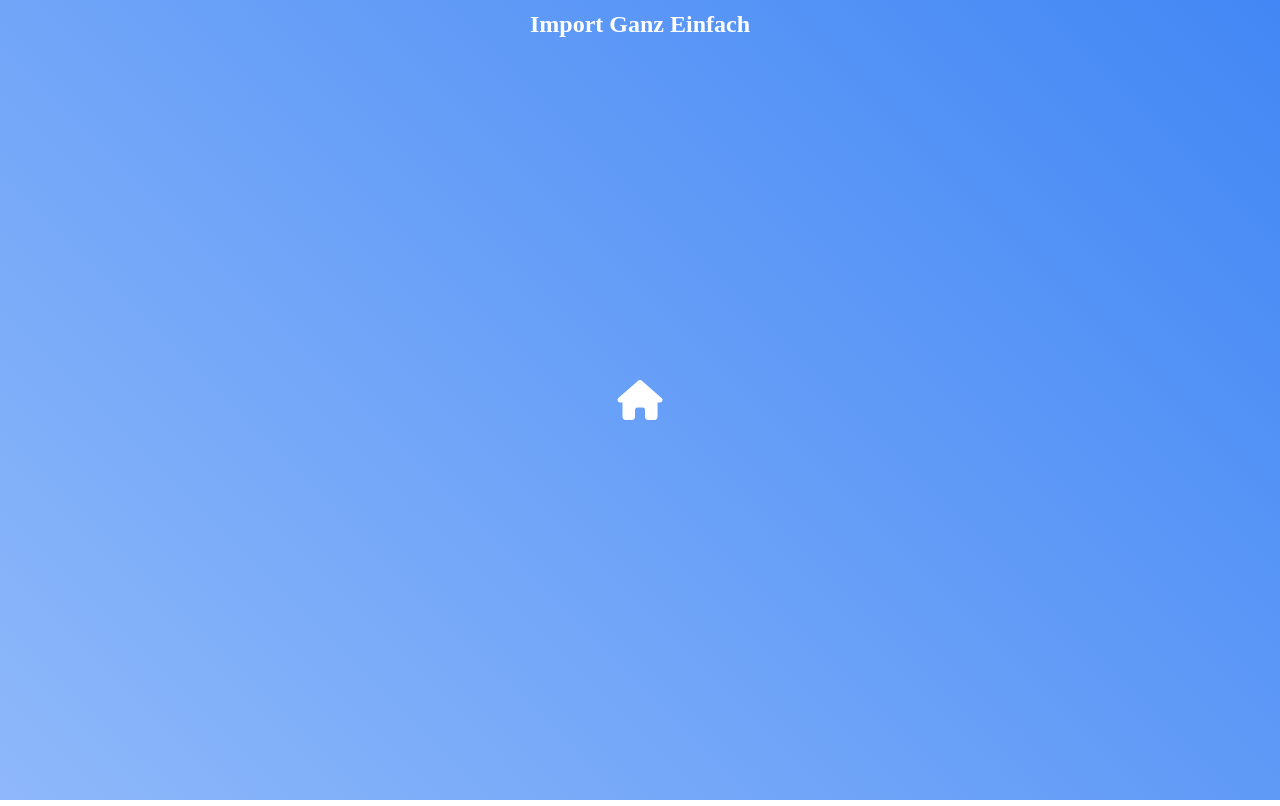
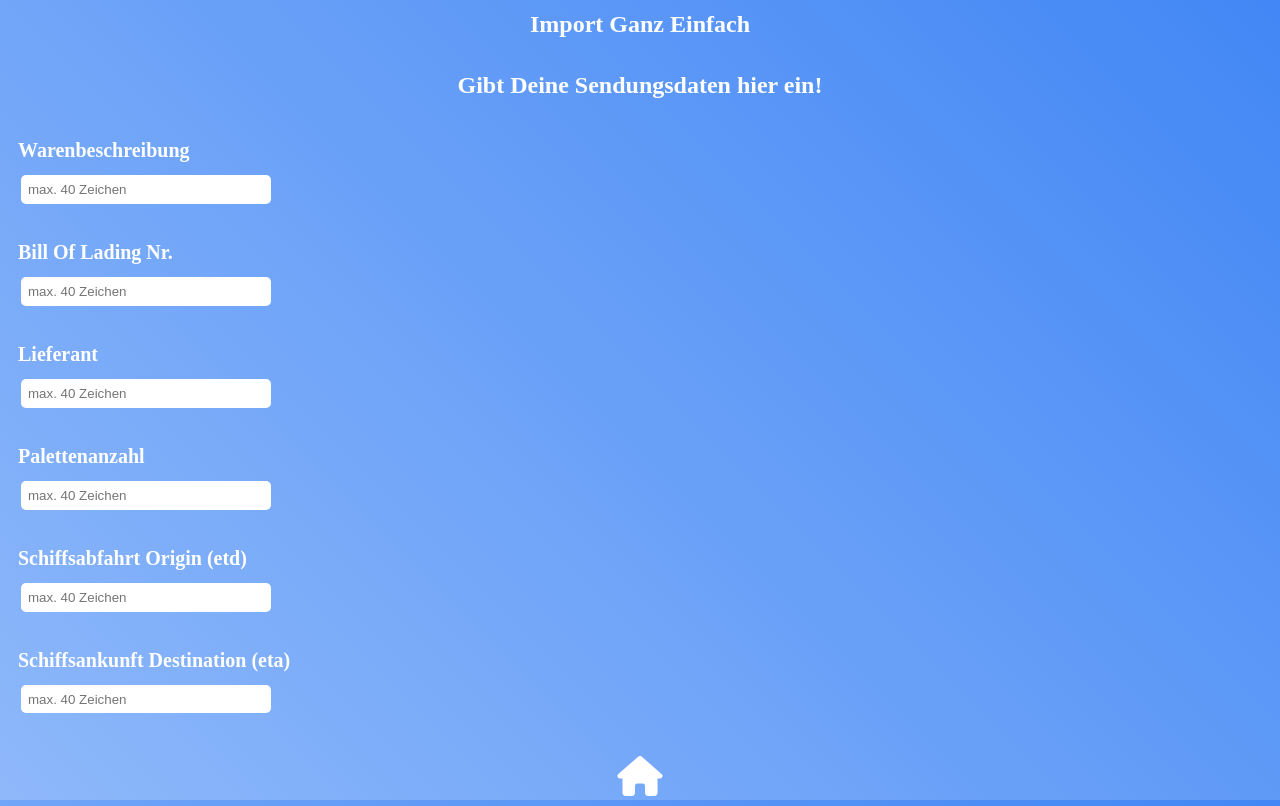
Before and after one commit to uwejettkant/capstone-project, a React (Create React App) app in the folder frontend/: page /create-shipments in a window 1280 px wide. Built offline with nearby package versions, Linux system fonts and the light colour scheme.

Commit message:
static create page
Signed-off-by: Uwe Jettkant <uj@MacBook-Pro.fritz.box>

```diff
--- a/frontend/src/App.js
+++ b/frontend/src/App.js
@@ -4,6 +4,7 @@ import Header from './Header'
 import Home from './Home'
 import TaskList from './TaskList'
 import IndividualNotes from './IndividualNotes'
+import CreateShipments from './CreateShipments'
 import Footer from './Footer'
 import { Switch, Route } from 'react-router-dom'
 
@@ -22,6 +23,9 @@ export default function App() {
         <Route path="/individual-notes">
           <IndividualNotes />
         </Route>
+        <Route path="/create-shipments">
+          <CreateShipments />
+        </Route>
       </Switch>
       <Footer />
     </>
--- /dev/null
+++ b/frontend/src/CreateShipments.js
@@ -0,0 +1,39 @@
+import React, { useState, } from 'react'
+import styled from 'styled-components/macro'
+import NoteForm from './NoteForm'
+
+export default function CreateShipments() {
+    const [notice, setNotice] = useState([])
+
+    function addNotice(text) {
+        const newNotice = [...notice, { text }]
+        setNotice(newNotice)
+        console.log(text)
+      }
+
+      return (
+        <main>
+            <Headline>Gibt Deine Sendungsdaten hier ein!</Headline>
+            <NoteForm addNotice={addNotice} defaultText='Warenbeschreibung'/>
+            <NoteForm addNotice={addNotice} defaultText='Bill Of Lading Nr.'/>
+            <NoteForm addNotice={addNotice} defaultText='Lieferant'/>
+            <NoteForm addNotice={addNotice} defaultText='Palettenanzahl'/>
+            <NoteForm addNotice={addNotice} defaultText='Schiffsabfahrt Origin (etd)'/>
+            <NoteForm addNotice={addNotice} defaultText='Schiffsankunft Destination (eta)'/>
+            <NoteForm addNotice={addNotice} defaultText='Abfahrtshafen' />
+            <NoteForm addNotice={addNotice} defaultText='Ankunftshafen' />
+        </main>
+      )
+    }
+
+    const Headline = styled.h2`
+        font-weight: bold;
+        color: #fff;
+        text-align: center;
+        padding: 1em;
+        margin: 0;
+    `
+
+    const SubmitedText = styled.p`
+      color: #fff;
+    `
--- a/frontend/src/Home.js
+++ b/frontend/src/Home.js
@@ -13,6 +13,9 @@ export default function Home() {
         </NavLinkStyled>
         <NavLinkStyled to="/individual-notes">
           <h4>Meine Notizen</h4>
+        </NavLinkStyled>
+        <NavLinkStyled to="/create-Shipments">
+          <h4>Erfasse Deine Sendung</h4>
         </NavLinkStyled>
       </LinkWrapper>
     </>
--- a/frontend/src/IndividualNotes.js
+++ b/frontend/src/IndividualNotes.js
@@ -10,7 +10,7 @@ export default function IndividualNotes() {
       isCompleted: false,
     },
     {
-      text: 'Muster senden lassen',
+      text: 'Lieferbedingung festlegen',
       isCompleted: false,
     },
     {
@@ -48,7 +48,7 @@ export default function IndividualNotes() {
             removeNotice={removeNotice}
           />
         ))}
-        <NoteForm addNotice={addNotice} />
+        <NoteForm addNotice={addNotice} defaultText='Deine Notiz'/>
       </NoteListWrapper>
     </main>
   )
--- a/frontend/src/NoteForm.js
+++ b/frontend/src/NoteForm.js
@@ -1,7 +1,7 @@
-import React, { useState } from 'react'
+import React, { useState, } from 'react'
 import styled from 'styled-components/macro'
 
-export default function NoteForm({ addNotice }) {
+export default function NoteForm({ addNotice, defaultText }) {
   const [value, setValue] = useState('')
 
   function handleSubmit(e) {
@@ -12,10 +12,10 @@ export default function NoteForm({ addNotice }) {
 
   return (
     <FormStyled onSubmit={handleSubmit}>
-      <LabelStyled htmlFor="city">Deine Notiz</LabelStyled>
+      <LabelStyled htmlFor="name">{defaultText}</LabelStyled>
       <InputStyled
         type="text"
-        name="Deine Notiz"
+        name={defaultText}
         placeholder="max. 40 Zeichen"
         value={value}
         maxLength="40"
```
